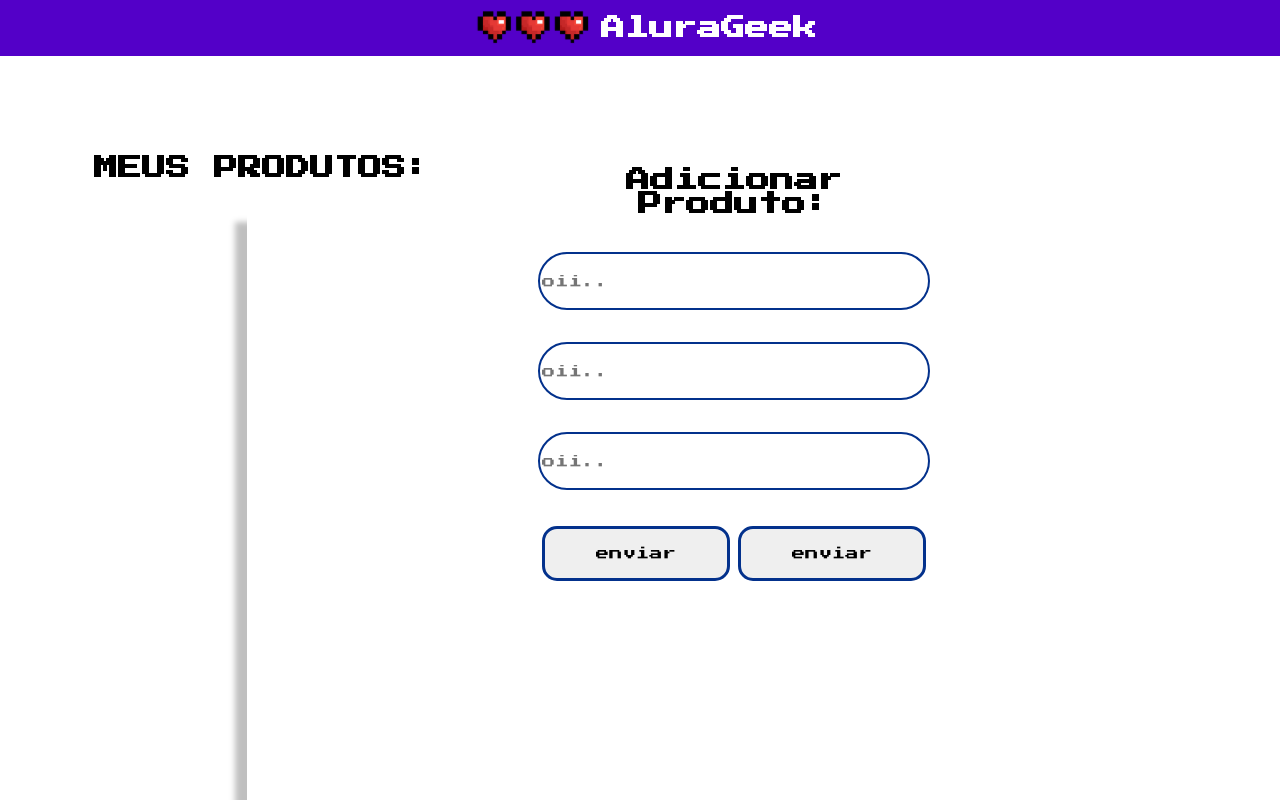
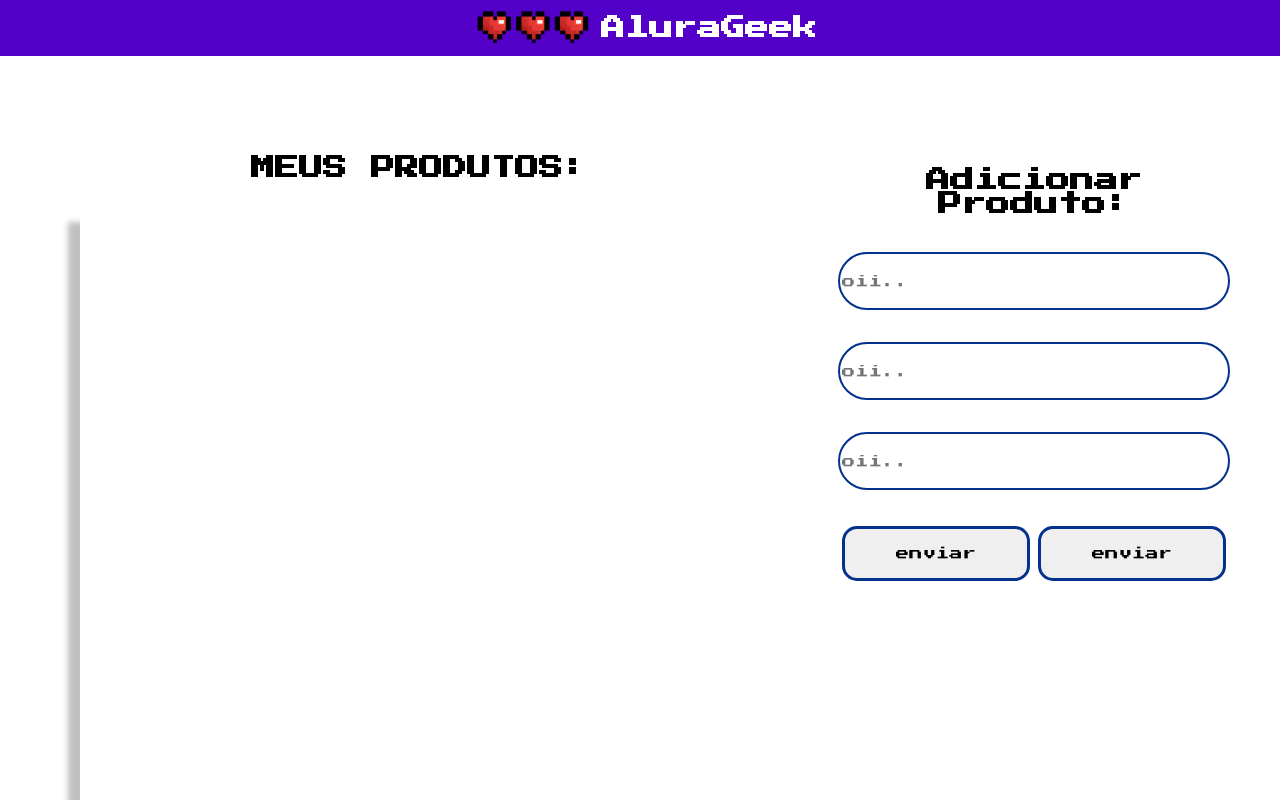
Before and after one commit to leticiasouza-dev/aluraGeek-React-, a React (Vite) app: page / in a window 1280 px wide. Shown: the top 800 px of the page. Built offline with nearby package versions, Linux system fonts and the light colour scheme.

Commit message:
fix: resolvendo bug na responsividade da sessão de produtos

```diff
--- a/src/components/ContainerProdutos/ContainerProdutos.jsx
+++ b/src/components/ContainerProdutos/ContainerProdutos.jsx
@@ -2,7 +2,7 @@
 import Cards from '../Cards/Cards'
 
 const Container = styled.div`
-    max-width: 678px;
+    width: 678px;
     height: 971px;
     display: flex;
     justify-content: space-around;
@@ -18,7 +18,6 @@
         text-align: center;
         width: 300px;
         height: 336px;
-        overflow-x: auto;
     }
 `
 
```
